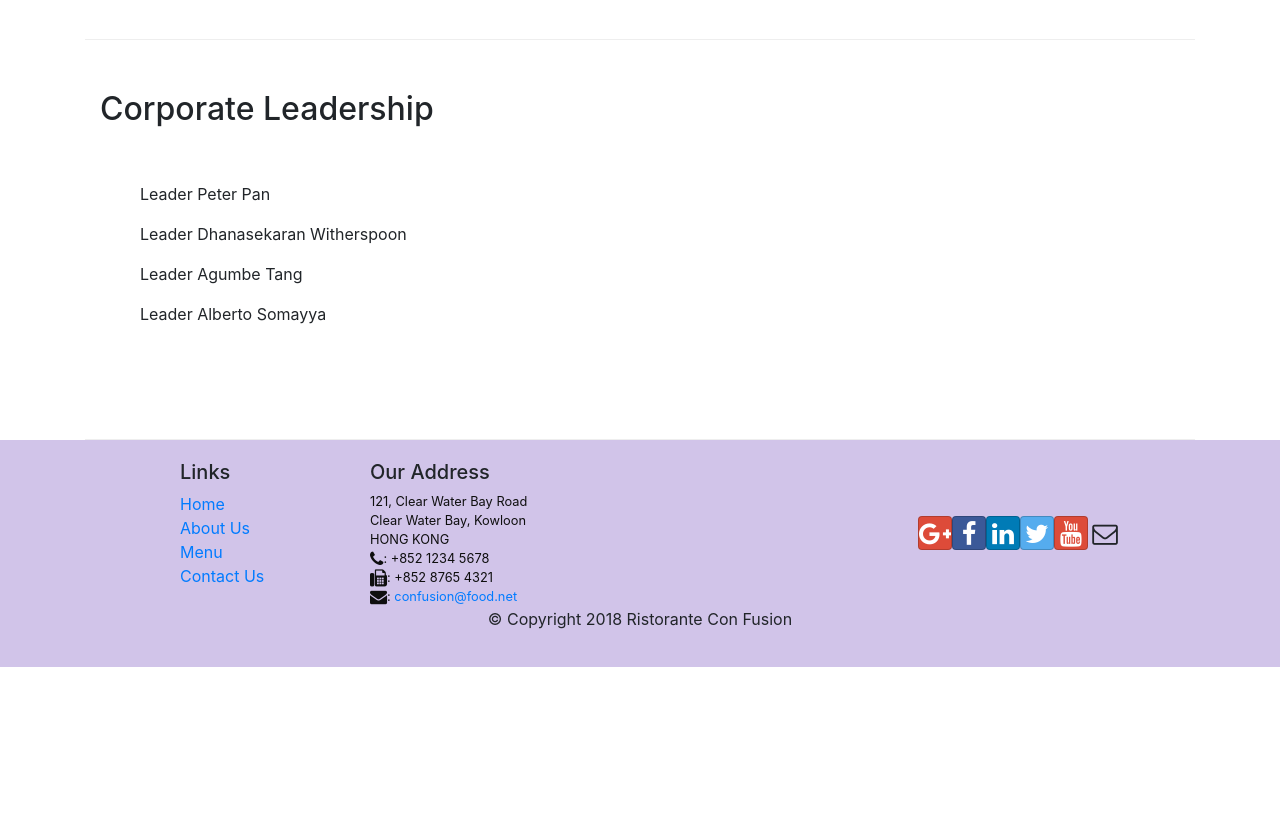
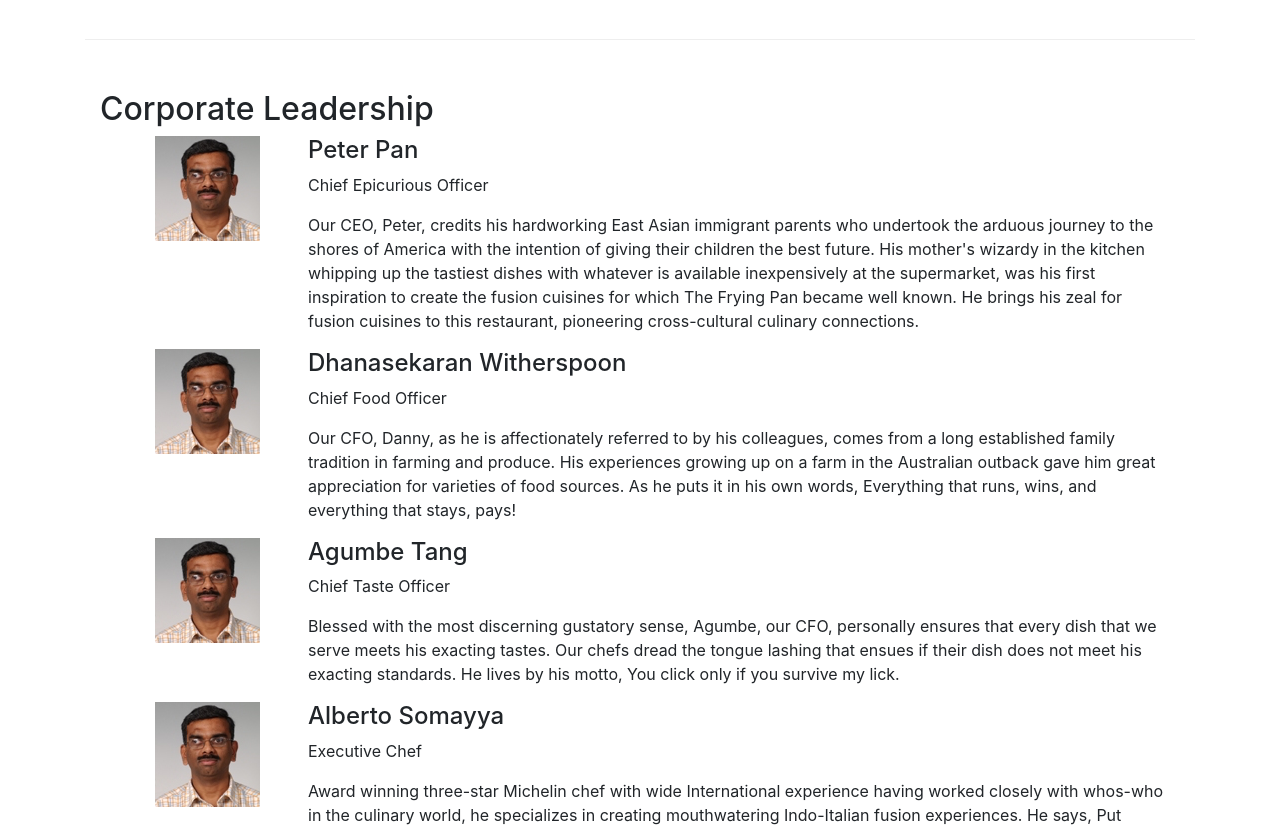
Before and after one commit to kGhime/confusion, a React (Create React App) app: page /aboutus in a window 1280 px wide. Shown: the part 940-1767 px from the top of the page. Before the commit the page ends 1607 px from the top, so only its background shows below. Built offline with nearby package versions, Linux system fonts and the light colour scheme.

Commit message:
Assignment 2 task 2 and 3

```diff
--- a/src/components/AboutComponent.js
+++ b/src/components/AboutComponent.js
@@ -9,9 +9,39 @@
 } from "reactstrap";
 import { Link } from "react-router-dom";
 
+function RenderLeader({ leaders }) {
+  if (leaders == null) {
+    return <div></div>;
+  }
+
+  const ldr = leaders.map((leader) => {
+    return (
+      <div key={leader.id} className="col-12 md-5">
+        <Media tag="li">
+          <Media left middle>
+            <Media object src={leader.image} alt={leader.name} />
+          </Media>
+          <Media body className="ml-5">
+            <Media heading>{leader.name}</Media>
+            <p>{leader.designation}</p>
+            <p>{leader.description}</p>
+          </Media>
+        </Media>
+      </div>
+    );
+  });
+
+  return (
+    <div>
+      <Media list>{ldr}</Media>
+    </div>
+  );
+}
+
 function About(props) {
   const leaders = props.leaders.map((leader) => {
-    return <p>Leader {leader.name}</p>;
+    return (<p>Leader {leader.name}</p>);
+
   });
 
   return (
@@ -90,7 +120,8 @@
           <h2>Corporate Leadership</h2>
         </div>
         <div className="col-12">
-          <Media list>{leaders}</Media>
+          {/* <Media list>{leaders}</Media> */}
+          <RenderLeader leaders={props.leaders} />
         </div>
       </div>
     </div>
```
